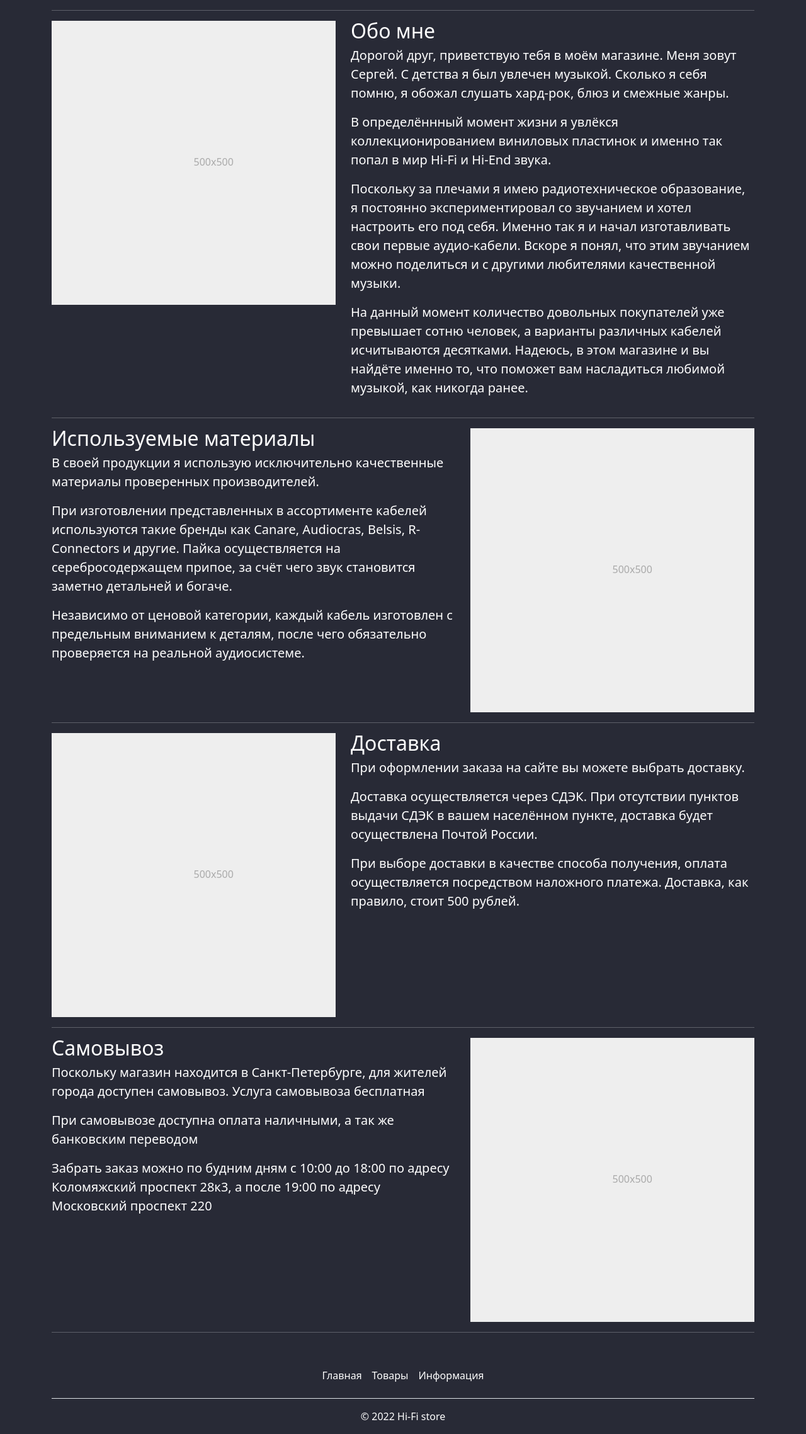
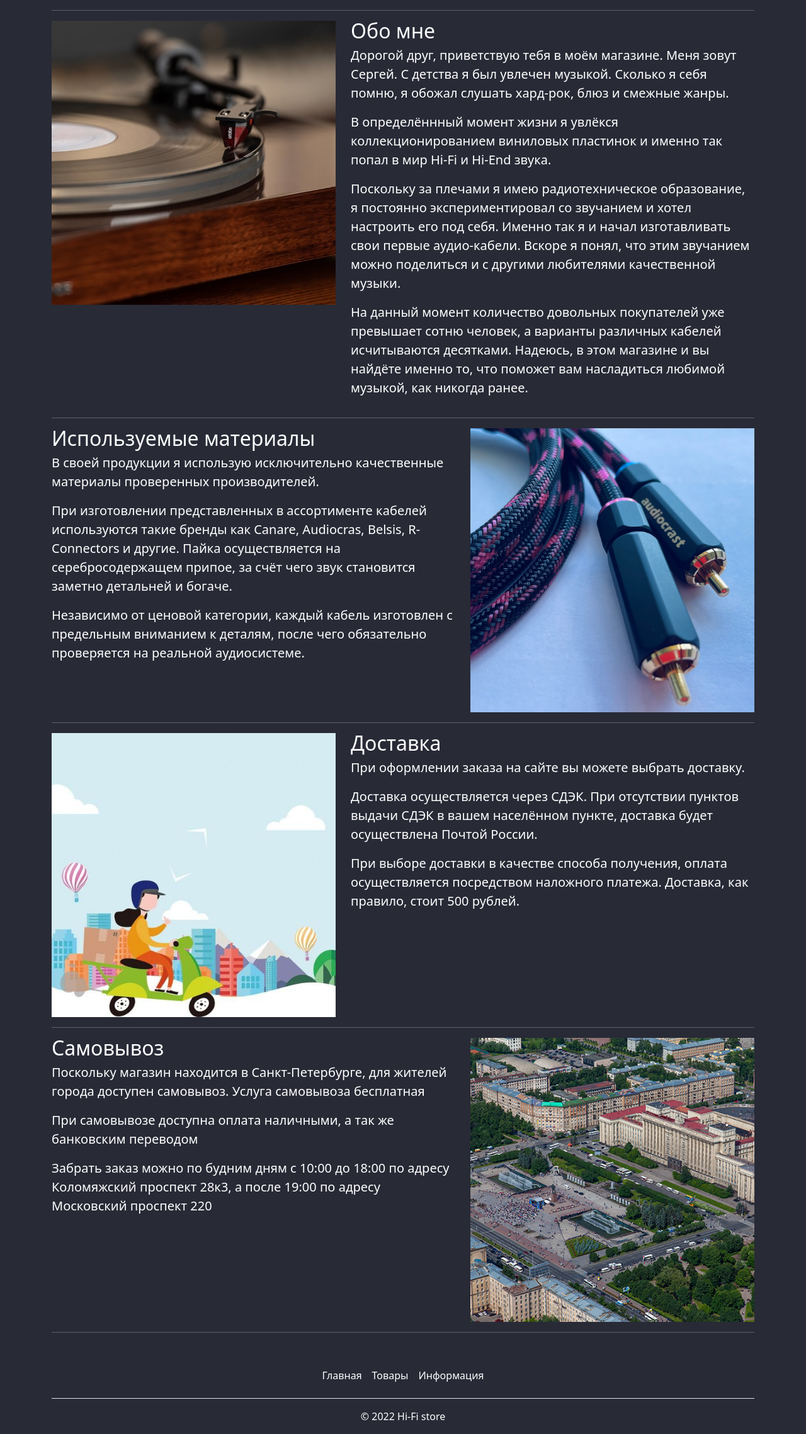
Before and after one commit to BreachAndHole/audio-store-django, a Django app: page /about/ in a window 1280 px wide. Shown: the part 72-2349 px from the top of the page at 63% size. Run offline with Django 4.2, Linux system fonts and the light colour scheme; some libraries are stand-ins or nearby versions.

Commit message:
new static images added

```diff
--- a/cables_shop/shop/admin.py
+++ b/cables_shop/shop/admin.py
@@ -5,9 +5,8 @@ from .models import *
 # Products related
 @admin.register(CableType)
 class CableTypeAdmin(admin.ModelAdmin):
-    list_display = ('id', 'name', 'name_plural', 'description', 'slug')
+    list_display = ('id', 'name', 'name_plural', 'description')
     list_display_links = ('name',)
-    prepopulated_fields = {'slug': ('name',)}
 
 
 @admin.register(Cable)
--- a/cables_shop/shop/models.py
+++ b/cables_shop/shop/models.py
@@ -15,7 +15,6 @@ class CableType(models.Model):
     """
     name = models.CharField('название (ед.ч)', max_length=30, unique=True)
     name_plural = models.CharField('название (мн.ч)', max_length=50)
-    slug = models.SlugField('URL')
     description = models.TextField('описание', blank=True, null=True)
     photo = models.ImageField(
         'фото',
--- a/cables_shop/shop/templates/shop/about.html
+++ b/cables_shop/shop/templates/shop/about.html
@@ -1,5 +1,5 @@
 {% extends 'shop/base.html' %}
-
+{% load static %}
 {% block content %}
 <div class="container marketing">
     <hr class="featurette-divider">
@@ -25,14 +25,8 @@
 
         </div>
         <div class="col-md-5 order-md-1">
-            <svg class="bd-placeholder-img bd-placeholder-img-lg featurette-image img-fluid mx-auto"
-                 width="500" height="500" xmlns="http://www.w3.org/2000/svg" role="img"
-                 aria-label="Placeholder: 500x500" preserveAspectRatio="xMidYMid slice"
-                 focusable="false"><title>Placeholder</title>
-                <rect width="100%" height="100%" fill="#eee"></rect>
-                <text x="50%" y="50%" fill="#aaa" dy=".3em">500x500</text>
-            </svg>
-
+            <img src="{% static 'shop/images/about.jpg' %}" alt=""
+            class="bd-placeholder-img bd-placeholder-img-lg featurette-image img-fluid mx-auto"/>
         </div>
     </div>
 
@@ -53,14 +47,8 @@
                 после чего обязательно проверяется на реальной аудиосистеме.</p>
         </div>
         <div class="col-md-5">
-            <svg class="bd-placeholder-img bd-placeholder-img-lg featurette-image img-fluid mx-auto"
-                 width="500" height="500" xmlns="http://www.w3.org/2000/svg" role="img"
-                 aria-label="Placeholder: 500x500" preserveAspectRatio="xMidYMid slice"
-                 focusable="false"><title>Placeholder</title>
-                <rect width="100%" height="100%" fill="#eee"></rect>
-                <text x="50%" y="50%" fill="#aaa" dy=".3em">500x500</text>
-            </svg>
-
+            <img src="{% static 'shop/images/materials.jpg' %}" alt=""
+            class="bd-placeholder-img bd-placeholder-img-lg featurette-image img-fluid mx-auto"/>
         </div>
     </div>
 
@@ -79,14 +67,8 @@
                 правило, стоит 500 рублей.</p>
         </div>
         <div class="col-md-5 order-md-1">
-            <svg class="bd-placeholder-img bd-placeholder-img-lg featurette-image img-fluid mx-auto"
-                 width="500" height="500" xmlns="http://www.w3.org/2000/svg" role="img"
-                 aria-label="Placeholder: 500x500" preserveAspectRatio="xMidYMid slice"
-                 focusable="false"><title>Placeholder</title>
-                <rect width="100%" height="100%" fill="#eee"></rect>
-                <text x="50%" y="50%" fill="#aaa" dy=".3em">500x500</text>
-            </svg>
-
+            <img src="{% static 'shop/images/delivery.jpg' %}" alt=""
+            class="bd-placeholder-img bd-placeholder-img-lg featurette-image img-fluid mx-auto"/>
         </div>
     </div>
 
@@ -104,14 +86,8 @@
                 проспект 220</p>
         </div>
         <div class="col-md-5">
-            <svg class="bd-placeholder-img bd-placeholder-img-lg featurette-image img-fluid mx-auto"
-                 width="500" height="500" xmlns="http://www.w3.org/2000/svg" role="img"
-                 aria-label="Placeholder: 500x500" preserveAspectRatio="xMidYMid slice"
-                 focusable="false"><title>Placeholder</title>
-                <rect width="100%" height="100%" fill="#eee"></rect>
-                <text x="50%" y="50%" fill="#aaa" dy=".3em">500x500</text>
-            </svg>
-
+            <img src="{% static 'shop/images/pickup.jpeg' %}" alt=""
+            class="bd-placeholder-img bd-placeholder-img-lg featurette-image img-fluid mx-auto"/>
         </div>
     </div>
 
--- a/cables_shop/shop/templates/shop/checkout.html
+++ b/cables_shop/shop/templates/shop/checkout.html
@@ -18,7 +18,7 @@
             <small class="text-white">{{ product.quantity }}
               шт.</small>
           </div>
-          <span class="text-white">{{ product.total_price }}</span>
+          <span class="text-white">{{ product.total_price }} ₽</span>
         </li>
         {% endfor %}
         <li class="list-group-item d-flex justify-content-between lh-sm bg-dark border border-light delivery-price-block">
@@ -26,11 +26,11 @@
             <h6 class="my-0 text-white">Доставка ТК</h6>
             <small class="text-white">1 шт.</small>
           </div>
-          <span class="text-white">500</span>
+          <span class="text-white">500 ₽</span>
         </li>
         <li class="list-group-item d-flex justify-content-between bg-dark border border-light">
           <span class="text-white">Итого</span>
-          <strong class="text-white" id="cartTotalPriceBlock">{{ order_total_price }}</strong>
+          <strong class="text-white" id="cartTotalPriceBlock">{{ order_total_price }} ₽</strong>
           <input type="hidden" id="cartTotalPrice" value="{{ cart_total_price }}">
           <input type="hidden" id="deliveryPrice" value="{{ delivery_price }}">
         </li>
--- a/cables_shop/shop/templates/shop/user_profile.html
+++ b/cables_shop/shop/templates/shop/user_profile.html
@@ -90,7 +90,7 @@
               </td>
               <td class="border-0 align-middle text-white text-center">{{ order.order_total_products}}
               </td>
-              <td class="border-0 align-middle text-white text-center">{{ order.order_total_price }}
+              <td class="border-0 align-middle text-white text-center">{{ order.order_total_price }} ₽
               </td>
               <td class="border-0 align-middle text-white text-center">{{ order.get_status_display }}
               </td>
```
Also changed, not shown: cables_shop/shop/templates/shop/index.html (+14 -9 lines), cables_shop/shop/static/shop/images/about.jpg (added), cables_shop/shop/static/shop/images/delivery.jpg (added), cables_shop/shop/static/shop/images/materials.jpg (added), cables_shop/shop/static/shop/images/pickup.jpeg (added).
